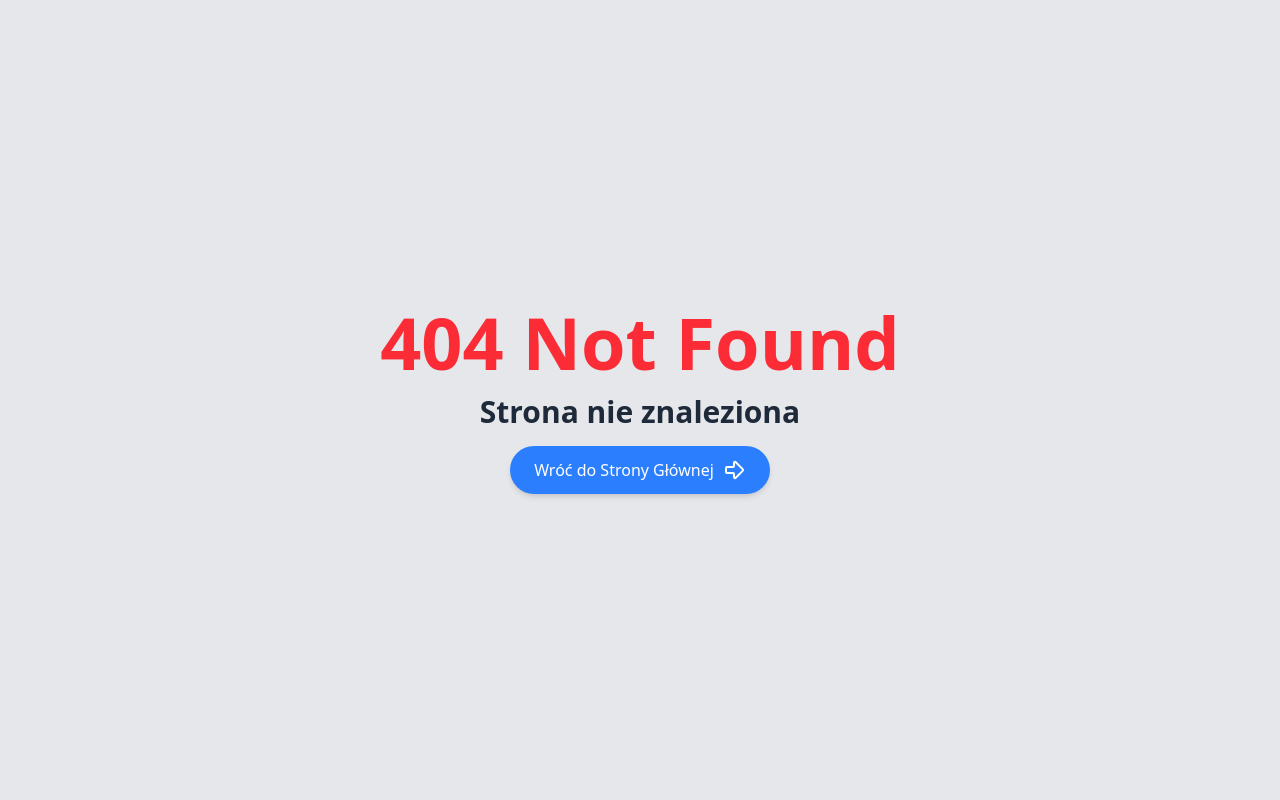
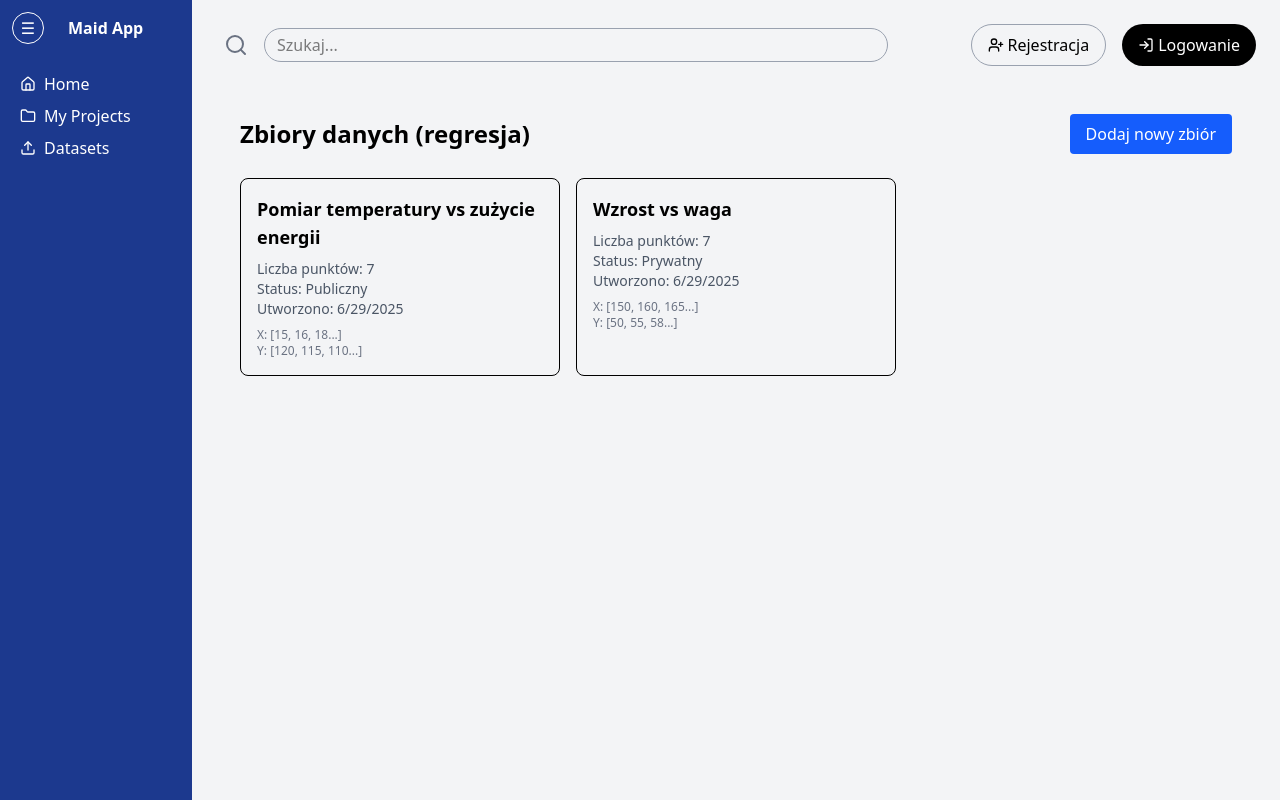
Before and after one commit to PikkiKaju/MAID, a React (Vite) app in the folder frontend-user/: page /datasets-regresja in a window 1280 px wide. Before the commit this address had no page. Built offline with nearby package versions, Linux system fonts and the light colour scheme.

Commit message:
Please commit

```diff
--- a/frontend-user/src/components/Sidebar.tsx
+++ b/frontend-user/src/components/Sidebar.tsx
@@ -7,11 +7,6 @@ function Sidebar() {
   const [sidebarOpen, setSidebarOpen] = useState(true);
   const [showText, setShowText] = useState(true);
   const isLoggedIn = useSelector((state: any) => state.auth.isLoggedIn);
-
-  // Debug: Log the auth state to console
-  console.log('Sidebar - isLoggedIn:', isLoggedIn);
-  console.log('Sidebar - Full auth state:', useSelector((state: any) => state.auth));
-  console.log('Sidebar - Token in localStorage:', localStorage.getItem('token'));
 
   // Effect for sidebar smooth animation
   useEffect(() => {
@@ -57,7 +52,6 @@ function Sidebar() {
         </Link>
 
         {/* My Projects Link */}
-        {isLoggedIn && (
         <Link
           to="/projects"
           className="block py-1 px-2 hover:bg-blue-800 rounded flex gap-2 items-center"
@@ -69,10 +63,10 @@ function Sidebar() {
             </span>
           )}
         </Link>
-        )}
-        {/* Temporarily show for testing - remove this later */}
+
+        {/* Datasets Link */}
         <Link
-          to="/upload-regression"
+          to="/datasets-regresja"
           className="block py-1 px-2 hover:bg-blue-800 rounded flex gap-2 items-center"
         >
           <Upload className="w-4" />
@@ -82,20 +76,6 @@ function Sidebar() {
             </span>
           )}
         </Link>
-
-        {isLoggedIn && (
-          <Link
-            to="/upload-regression"
-            className="block py-1 px-2 hover:bg-blue-800 rounded flex gap-2 items-center"
-          >
-            <Upload className="w-4" /> {/* zmieniono z UploadIcon na Upload */}
-            {showText && (
-              <span className="transition-opacity duration-300 opacity-100">
-                Dodaj dane
-              </span>
-            )}
-          </Link>
-        )}
       </nav>
     </div>
   );
--- a/frontend-user/src/data/datasetRegresja.ts
+++ b/frontend-user/src/data/datasetRegresja.ts
@@ -1,26 +1,29 @@
 // Zbiory danych do regresji - dane tymczasowe
 
 export interface datasetRegresja {
-  id: number;
-  title: string;
+  id: string;
+  name: string;
   xValues: number[];
   yValues: number[];
   isPublic: boolean;
+  createdAt: string;
 }
 
 export const datasetRegresjaList: datasetRegresja[] = [
   {
-    id: 1,
-    title: "Pomiar temperatury vs zużycie energii",
+    id: "01d75921-2bdb-4ece-a3d8-9ddd6a3e09db",
+    name: "Pomiar temperatury vs zużycie energii",
     xValues: [15, 16, 18, 20, 22, 24, 26],
     yValues: [120, 115, 110, 108, 106, 104, 103],
     isPublic: true,
+    createdAt: "2025-06-29T10:30:00.000Z",
   },
   {
-    id: 2,
-    title: "Wzrost vs waga",
+    id: "02e85a32-3cec-5fdf-b4e9-aeee7b4f0ace",
+    name: "Wzrost vs waga",
     xValues: [150, 160, 165, 170, 175, 180, 185],
     yValues: [50, 55, 58, 62, 68, 72, 78],
     isPublic: false,
+    createdAt: "2025-06-29T09:15:00.000Z",
   },
 ];
--- a/frontend-user/src/pages/DatasetPageUpload.tsx
+++ b/frontend-user/src/pages/DatasetPageUpload.tsx
@@ -56,16 +56,16 @@ export default function DatasetPageUpload() {
           return alert("Plik CSV nie zawiera poprawnych danych liczbowych.");
         }
 
-        const newId = datasetRegresjaList.length
-          ? Math.max(...datasetRegresjaList.map((d: { id: any; }) => d.id)) + 1
-          : 1;
+        // Generate UUID for new dataset
+        const newId = crypto.randomUUID();
 
         datasetRegresjaList.push({
           id: newId,
-          title,
+          name: title,
           xValues,
           yValues,
           isPublic,
+          createdAt: new Date().toISOString(),
         });
 
         alert("Zbiór danych został dodany.");
--- /dev/null
+++ b/frontend-user/src/pages/DatasetsListPage.tsx
@@ -0,0 +1,45 @@
+import { Link } from "react-router-dom";
+import { datasetRegresjaList } from "../data/datasetRegresja";
+
+export default function DatasetsListPage() {
+  return (
+    <div className="p-6">
+      <div className="flex justify-between items-center mb-6">
+        <h2 className="text-2xl font-semibold">Zbiory danych (regresja)</h2>
+        <Link
+          to="/upload-regression"
+          className="bg-blue-600 text-white px-4 py-2 rounded hover:bg-blue-700"
+        >
+          Dodaj nowy zbiór
+        </Link>
+      </div>
+
+      <div className="grid grid-cols-1 md:grid-cols-2 lg:grid-cols-3 gap-4">
+        {datasetRegresjaList.map((dataset) => (
+          <div key={dataset.id} className="border rounded-lg p-4 hover:shadow-md">
+            <h3 className="font-semibold text-lg mb-2">{dataset.name}</h3>
+            <div className="text-sm text-gray-600 mb-2">
+              <p>Liczba punktów: {dataset.xValues.length}</p>
+              <p>Status: {dataset.isPublic ? "Publiczny" : "Prywatny"}</p>
+              <p>Utworzono: {new Date(dataset.createdAt).toLocaleDateString()}</p>
+            </div>
+            <div className="text-xs text-gray-500">
+              X: [{dataset.xValues.slice(0, 3).join(", ")}
+              {dataset.xValues.length > 3 ? "..." : ""}]
+            </div>
+            <div className="text-xs text-gray-500">
+              Y: [{dataset.yValues.slice(0, 3).join(", ")}
+              {dataset.yValues.length > 3 ? "..." : ""}]
+            </div>
+          </div>
+        ))}
+
+        {datasetRegresjaList.length === 0 && (
+          <div className="col-span-full text-center py-8 text-gray-500">
+            Brak zbiorów danych. Dodaj pierwszy zbiór danych.
+          </div>
+        )}
+      </div>
+    </div>
+  );
+}
```
Also changed, not shown: frontend-user/src/router/router.tsx (+4 -4 lines). Lines whose indentation alone changed are shown as unchanged.
